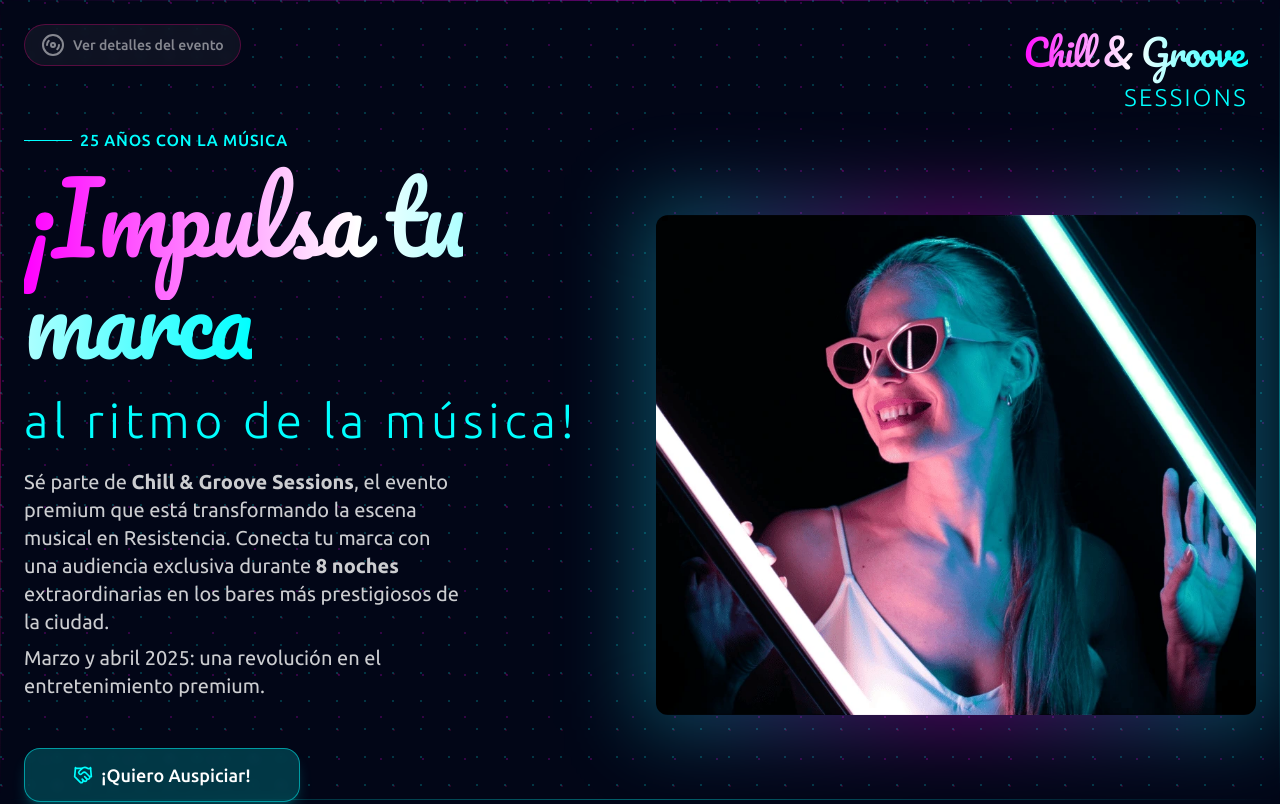
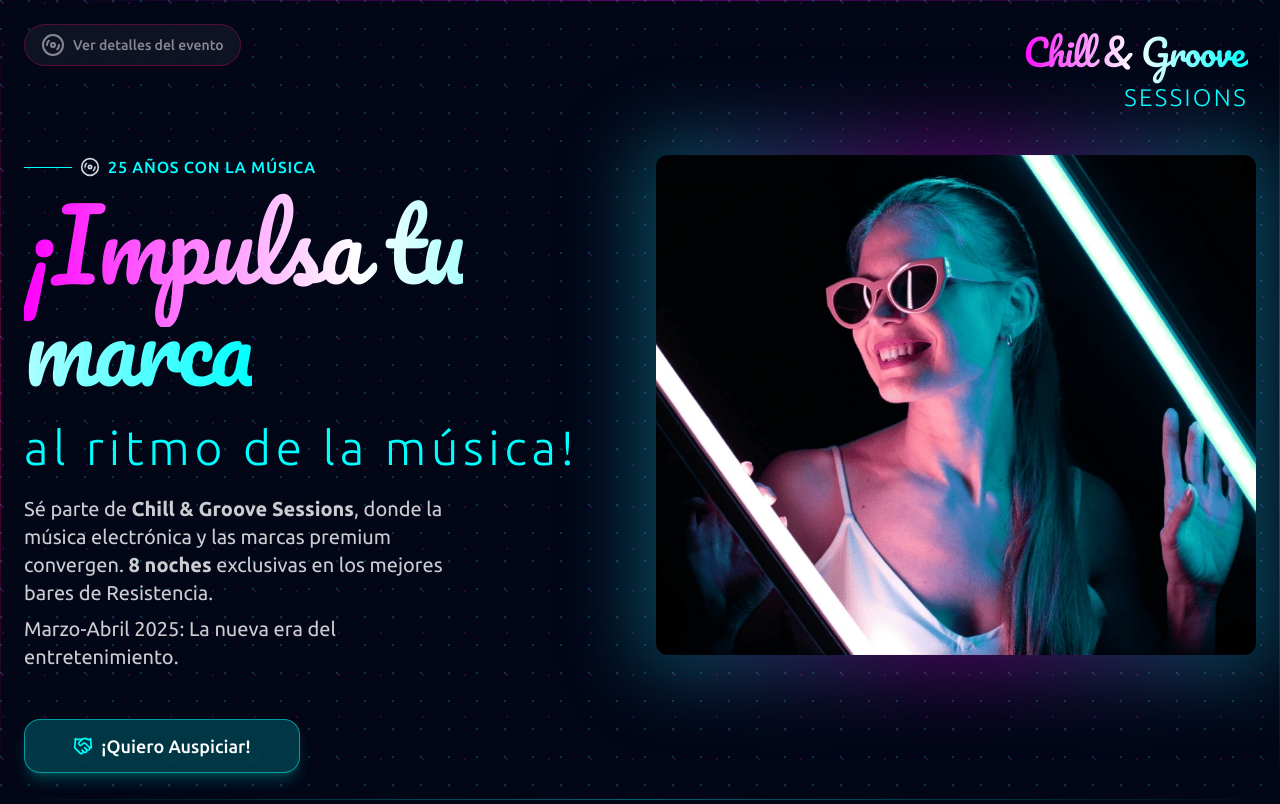
Before and after one commit to nelsondiego/diegonelson-live-sessions, a Next.js app: page /sponsors in a window 1280 px wide. Shown: the top 804 px of the page. Built offline with nearby package versions, Linux system fonts and the light colour scheme.

Commit message:
Refine sponsors page hero section with updated text and spinning icon

```diff
--- a/src/app/sponsors/page.tsx
+++ b/src/app/sponsors/page.tsx
@@ -215,10 +215,11 @@
       {/* Hero Section */}
       <div className="relative w-full min-h-screen flex items-center justify-start pt-32">
         <div className="container mx-auto px-4 md:px-6 relative z-10">
-          <div className="grid grid-cols-1 md:grid-cols-2 gap-8 items-center">
+          <div className="grid grid-cols-1 md:grid-cols-2 gap-8 items-start">
             <div>
               <p className="text-neon-cyan mb-4 text-sm md:text-base font-medium tracking-wider uppercase flex items-center gap-2">
                 <span className="w-12 h-[1px] bg-neon-cyan inline-block"></span>
+                <Disc3 className="w-5 h-5 text-gray-300 animate-spin-slow" />
                 25 años con la música
               </p>
 
@@ -233,13 +234,12 @@
 
               <div className="mb-12">
                 <p className="text-lg md:text-xl p-0 md:pr-40 text-white/80 leading-relaxed">
-                  Sé parte de <strong>Chill & Groove Sessions</strong>, el evento premium que
-                  está transformando la escena musical en Resistencia. Conecta
-                  tu marca con una audiencia exclusiva durante <strong>8 noches</strong>{' '}
-                  extraordinarias en los bares más prestigiosos de la ciudad.
+                  Sé parte de <strong>Chill & Groove Sessions</strong>, donde la
+                  música electrónica y las marcas premium convergen.{" "}
+                  <strong>8 noches</strong> exclusivas en los mejores bares de
+                  Resistencia.
                   <span className="block mt-2">
-                    Marzo y abril 2025: una revolución en el entretenimiento
-                    premium.
+                    Marzo-Abril 2025: La nueva era del entretenimiento.
                   </span>
                 </p>
               </div>
```
